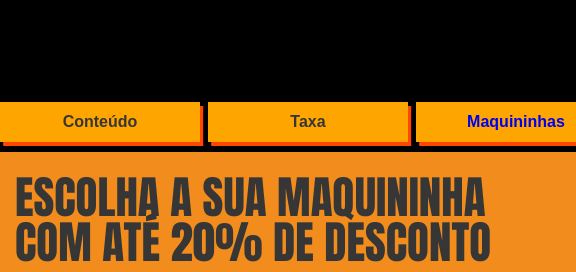
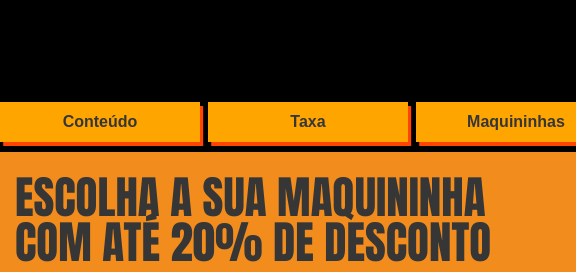
Before and after one commit to EduardoDevl/Solaris-LLC, a website: page solaris.html in a window 1280 px wide. Shown: the part 128-400 px from the top of the page, 0-576 px from the left. Drawn offline with nearby package versions, Linux system fonts and the light colour scheme; files whose address does not match are found by name.

Commit message:
Update Style.css

```diff
--- a/Style.css
+++ b/Style.css
@@ -34,7 +34,7 @@ body {
 	z-index: 888;
 }
 
-.menu-drop ul li {
+.menu-drop ul li  {
 	background: #FFA500;
 	float: left;
 	width: 200px;
@@ -48,6 +48,10 @@ body {
 	color: #363636;
 	font-family: "arial";
 	font-weight: 700;
+}
+
+.menu-drop ul li a {
+	color: #363636;
 }
 
 li {
```
